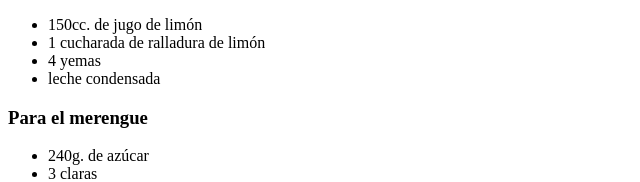
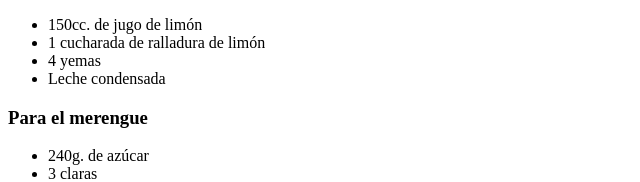
Before and after one commit to JearCode/LemonPie-FEIClass5, a plain HTML site: page index.html in a window 1280 px wide. Shown: the part 770-952 px from the top of the page, 0-640 px from the left. Drawn offline with Linux system fonts and the light colour scheme.

Commit message:
Segundo Commit

```diff
--- a/index.html
+++ b/index.html
@@ -58,7 +58,7 @@
                     <li>150cc. de jugo de limón</li>
                     <li>1 cucharada de ralladura de limón</li>
                     <li>4 yemas</li>
-                    <li>leche condensada</li>
+                    <li>Leche condensada</li>
                 </ul>
 
             <h3>Para el merengue</h3>
```
